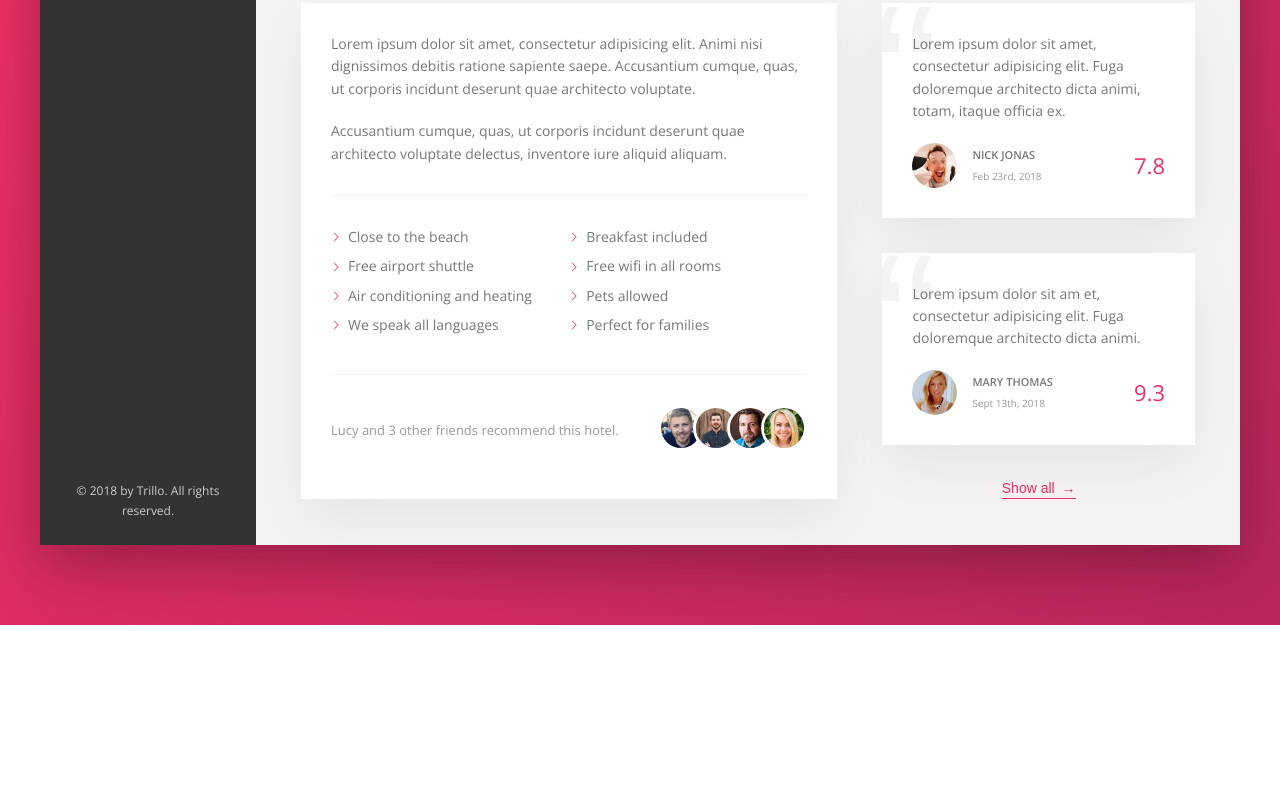
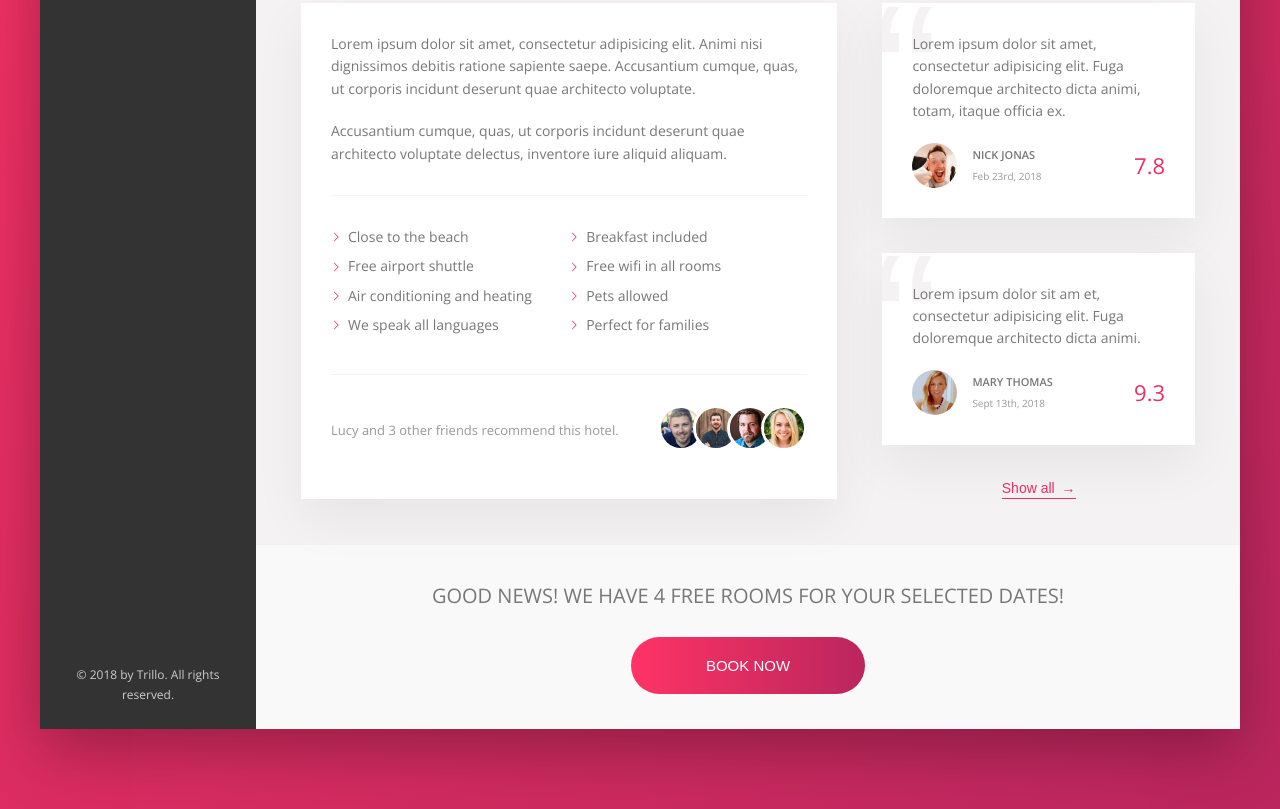
Before and after one commit to barryblando/project-trillo, a website: page app/index.html in a window 1280 px wide. Shown: the part 644-1453 px from the top of the page. Before the commit the page ends 1269 px from the top, so only its background shows below. Drawn offline with nearby package versions, Linux system fonts and the light colour scheme.

Commit message:
Finished Call to Action.

```diff
--- a/app/index.html
+++ b/app/index.html
@@ -193,6 +193,17 @@
               <button class="btn-inline">Show all <span>&rarr;</span></button>
             </div> <!-- .user-review end -->
           </div> <!-- .detail end -->
+
+          <div class="cta">
+            <h2 class="cta__book-now">
+              Good news! We have 4 free rooms for your selected dates!
+            </h2>
+            <button class="btn">
+              <span class="btn__visible">Book now</span>
+              <span class="btn__invisible">Only 4 rooms left</span>
+            </button>
+          </div> <!-- cta end -->
+
         </main> <!-- .hotel-view end -->
       </div> <!-- .content end -->
     </div> <!-- .container end -->
--- a/app/sass/_components.scss
+++ b/app/sass/_components.scss
@@ -158,7 +158,7 @@
 
   &__item:hover::before,
   &__item--active::before {
-    transform: scaleY(1); // Grow in Y direction
+    transform: scaleY(1); // Grow in Y direction start at center
     width: 100%;
   }
 
@@ -473,3 +473,70 @@
     z-index: 1;
   }
 }
+
+//--------------------------------------------
+// CALL TO ACTION
+//--------------------------------------------
+.cta {
+  padding: 3.5rem 0;
+  text-align: center;
+
+  &__book-now {
+    font-size: 2rem;
+    font-weight: 300;
+    text-transform: uppercase;
+    margin-bottom: 2.5rem;
+  }
+}
+
+//--------------------------------------------
+// CALL TO ACTION
+//--------------------------------------------
+.btn {
+  font-size: 1.5rem;
+  font-weight: 300;
+  text-transform: uppercase;
+  border-radius: 100px;
+  border: 0;
+  background-image: linear-gradient(to right, var(--color-primary-light), var(--color-primary-dark));
+  color: #fff;
+  position: relative;
+  overflow: hidden; // hide invisible
+  cursor: pointer;
+
+  & > * {
+    display: inline-block;
+    height: 100%;
+    width: 100%;
+    transition: all .2s;
+  }
+
+  &__visible {
+    padding: 2rem 7.5rem;
+  }
+
+  &__invisible {
+    position: absolute;
+    padding: 2rem 0;
+    left: 0;
+    top: -100%; // move up
+  }
+
+  &:hover {
+    background-image: linear-gradient(to left, var(--color-primary-light), var(--color-primary-dark));
+  }
+
+  &:hover &__visible {
+    transform: translateY(100%); // translateY 100% of its height
+  }
+
+  &:hover &__invisible {
+    top: 0;
+  }
+
+  // Accessibility
+  &:focus {
+    outline: none;
+    animation: pulsate 1s infinite;
+  }
+}
```
Also changed, not shown: app/css/style.css.
